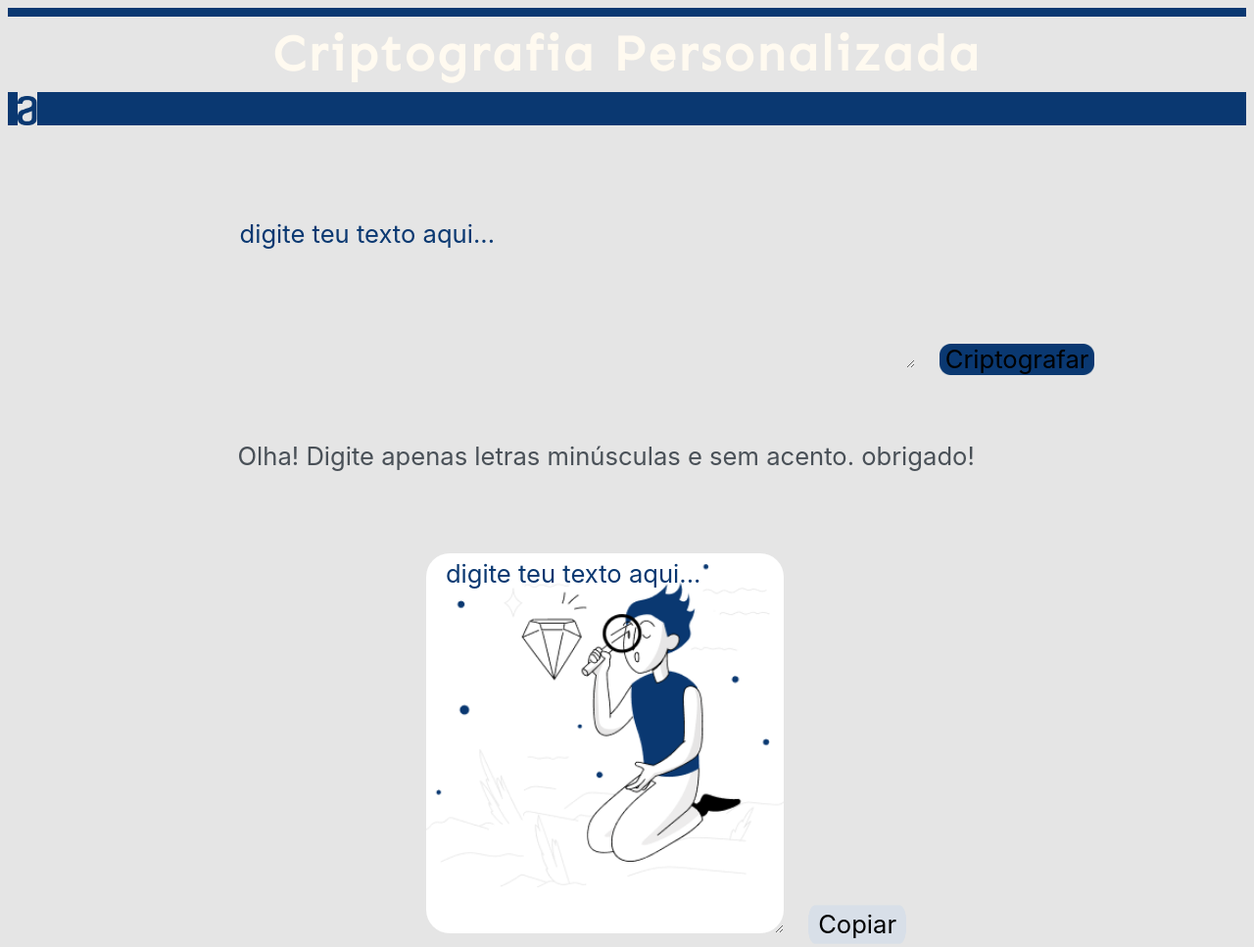
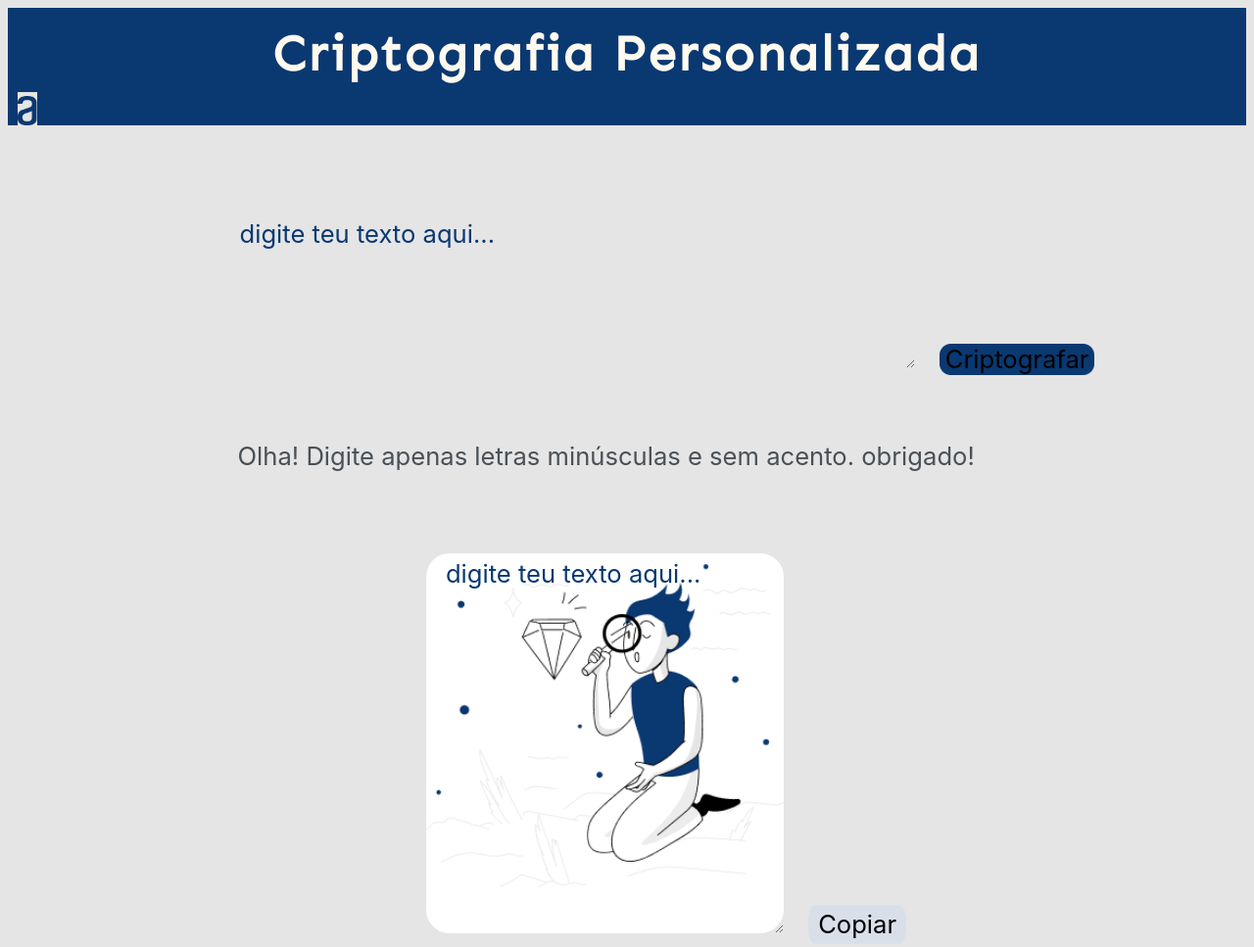
Before and after one commit to Andrehlb/Andrehlb-HelloOne.github.io, a plain HTML site: page challenge-Encriptador-HTML.html in a window 1280 px wide. Shown: the whole page at 98% size. Drawn offline with Linux system fonts and the light colour scheme.

Commit message:
Adding a "background-color" property to the "#main-title" element to achieve a blue background -  update of the challenge-Encriptador-CSS.css

```diff
--- a/challenge-Encriptador-CSS.css
+++ b/challenge-Encriptador-CSS.css
@@ -56,6 +56,7 @@ body {
     width: 100%;
     color: floralwhite;
     /* color: white; */
+    background-color: #0A3871;
     font-weight: bold;
     /* margin-top: 2em; removido */
     /* margin-bottom: 2em; removido */
```
